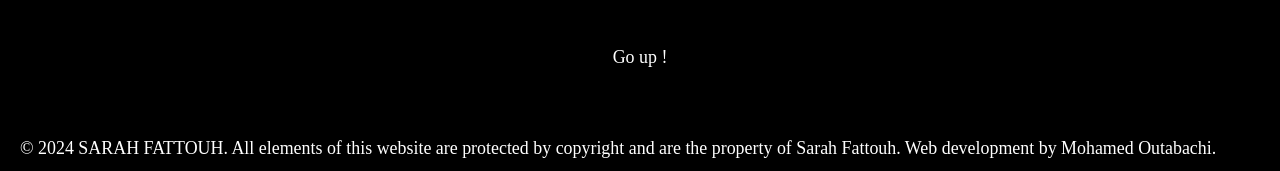
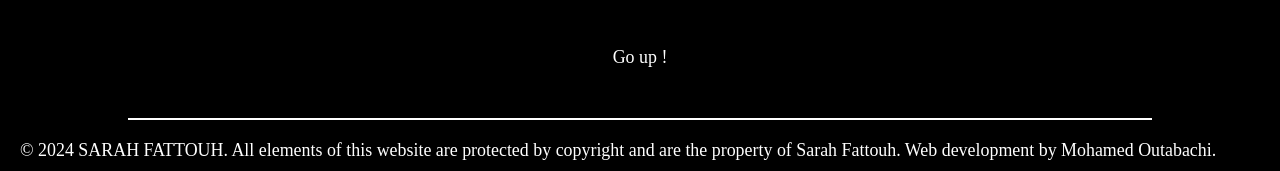
Before and after one commit to outabachi/sarahfattouh, a plain HTML site: page index.html in a window 1280 px wide. Shown: the part 3375-3546 px from the top of the page. Drawn offline with nearby package versions, Linux system fonts and the light colour scheme; a web font is replaced by a local one.

Commit message:
1e finition

```diff
--- a/index.html
+++ b/index.html
@@ -366,6 +366,7 @@
         </div>
         </div>
         <h4 id="go-up">Go up !</h4>
+        <div class="trait1"></div>
 
         <div id="h6f">
 
--- a/style.css
+++ b/style.css
@@ -105,6 +105,11 @@ header {
     height: 5.5vw;
     margin-right: 1.5vw;
     margin-top: 0.4vw;
+}
+.trait1 {
+    border: solid 0.2px #FFF;
+    width: 80vw;
+    margin: 0 auto;
 }
 
 
@@ -378,6 +383,7 @@ footer p{
         white-space: nowrap;
         color: #FFF;
         text-align: left;
+        margin-top: 40px;
     }
     #h6f {
         margin-top: 0.5vw;
```
